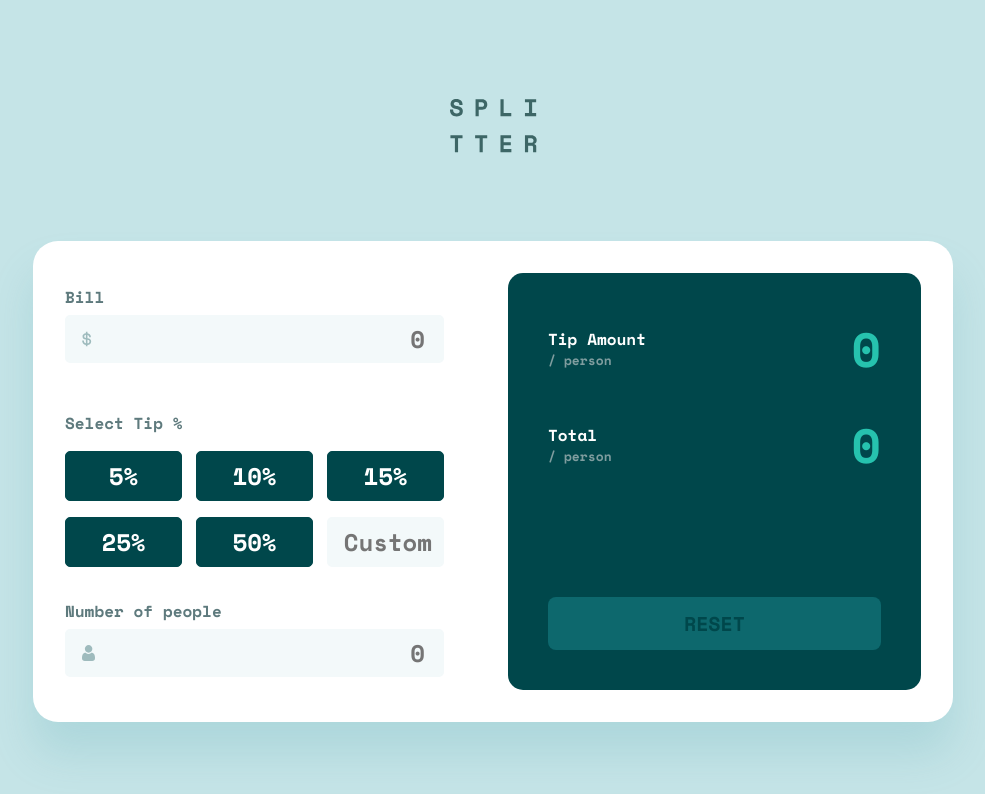
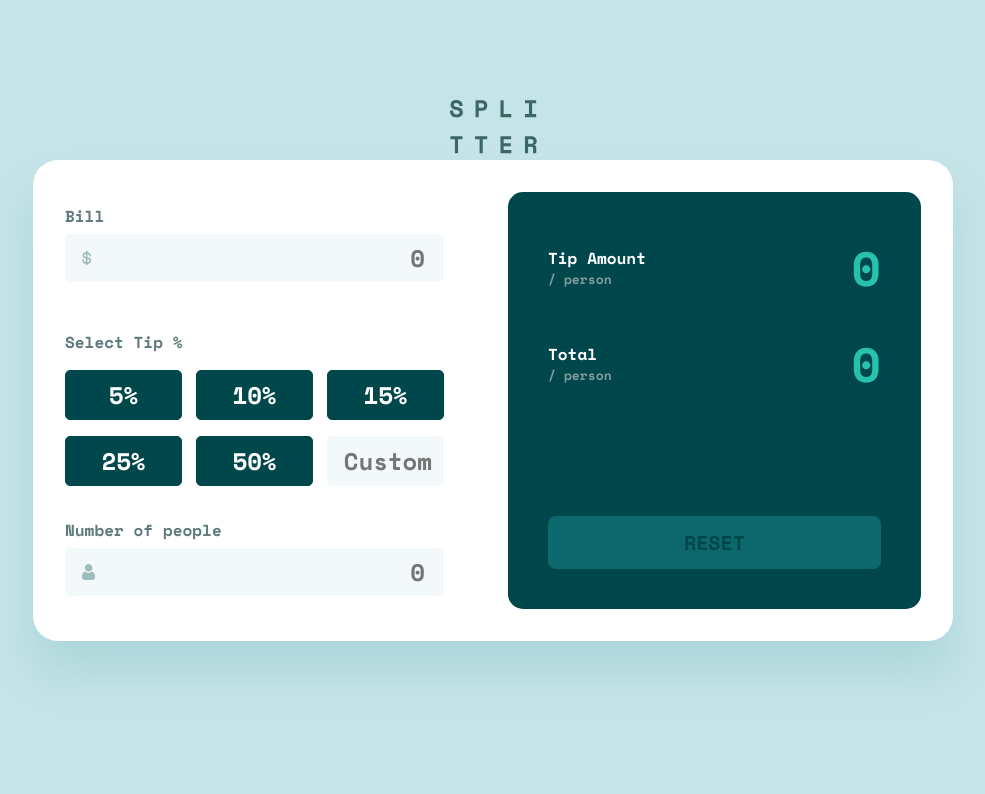
Before and after one commit to Nabillera/tip-calculator, a React (Vite) app: page / in a window 1280 px wide. Shown: the top 794 px of the page, without its empty margins (147-1132 px from the left). Built offline with nearby package versions, Linux system fonts and the light colour scheme.

Commit message:
centered calculator

```diff
--- a/src/App.css
+++ b/src/App.css
@@ -191,6 +191,8 @@ span {
 @media (min-width: 920px) {
   #logo {
     padding-bottom: 88px;
+    position: absolute;
+    top: 80px;
   }
   #calculator {
     flex-direction: row;
```
